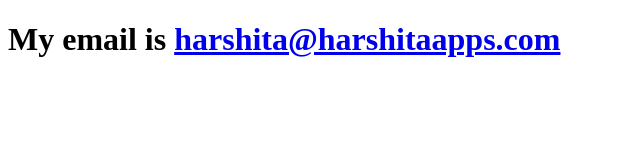
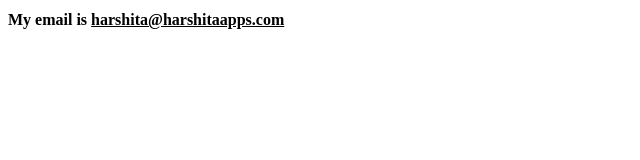
Before and after one commit to harshitaarora/harshitaarora.github.io, a plain HTML site: page index.html in a window 1280 px wide. Shown: the whole page, without its empty margins (0-640 px from the left). Drawn offline with Linux system fonts and the light colour scheme.

Commit message:
Update index.html
minor changes

```diff
--- a/index.html
+++ b/index.html
@@ -6,6 +6,6 @@
     <title>Contact Harshita</title>
 </head>
 <body>
-    <h1>My email is <a href="mailto:harshita@harshitaapps.com">harshita@harshitaapps.com</a></h1>
+    <h1 style="font-size: 16px; color: black;">My email is <a href="mailto:harshita@harshitaapps.com" style="color: black;">harshita@harshitaapps.com</a></h1>
 </body>
 </html>
```
